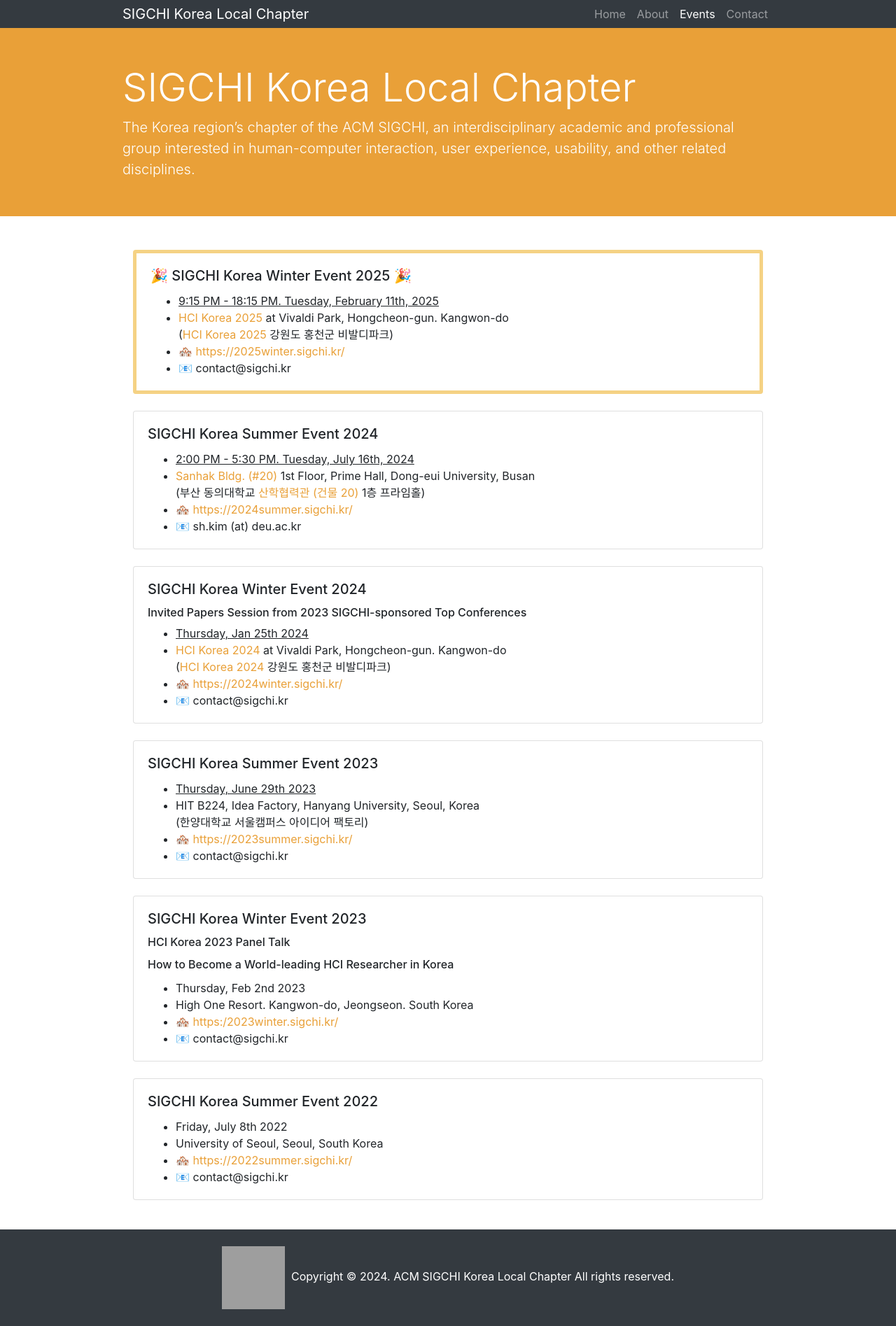
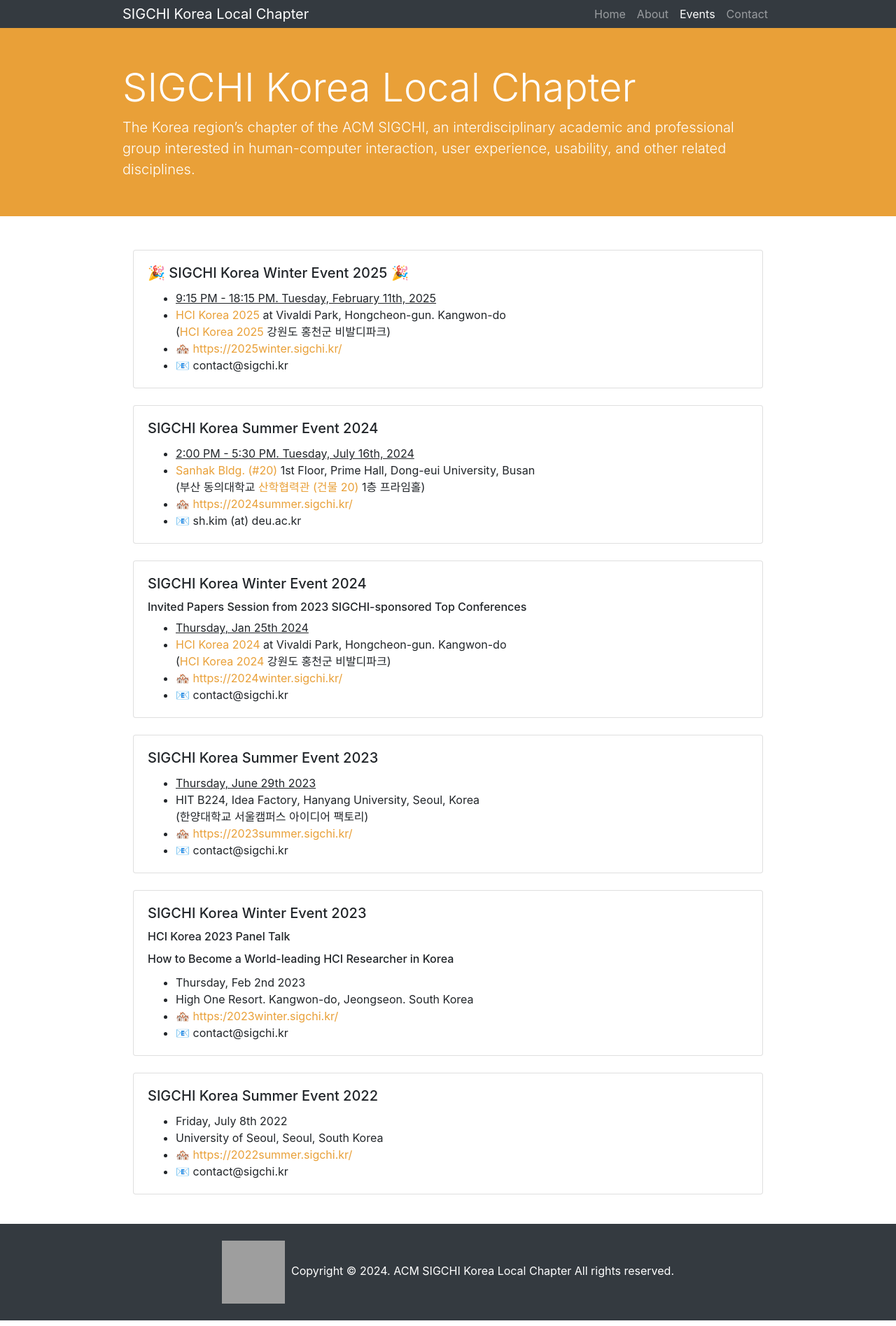
Before and after one commit to sigchikr/sigchikr.github.io, a Jekyll site: the page built from _pages/events.md, in a window 1280 px wide. Shown: the whole page at 70% size. Built offline with Jekyll 4.4.1, drawn with Linux system fonts in a browser that asks for light colours; grey boxes are pictures that could not be loaded.

Commit message:
Winter Event is over

```diff
--- a/_includes/sidebar.html
+++ b/_includes/sidebar.html
@@ -1,5 +1,5 @@
 <div class="col-md-4 mb-5">
-  <h2>Upcoming Event</h2>
+  <h2>Recent Event</h2>
   <hr />
   <address>
     <strong>SIGCHI Korea Winter Event</strong>
--- a/_pages/events.md
+++ b/_pages/events.md
@@ -5,7 +5,7 @@
 ---
 <div class="col-md-12">
     <!-- <div class="card upcoming-event"> -->
-    <div class="card upcoming-event">
+    <div class="card">
         <div class="card-body">
             <h5 class="card-title">🎉 SIGCHI Korea Winter Event 2025 🎉</h5>
             <ul class="card-text">
```
